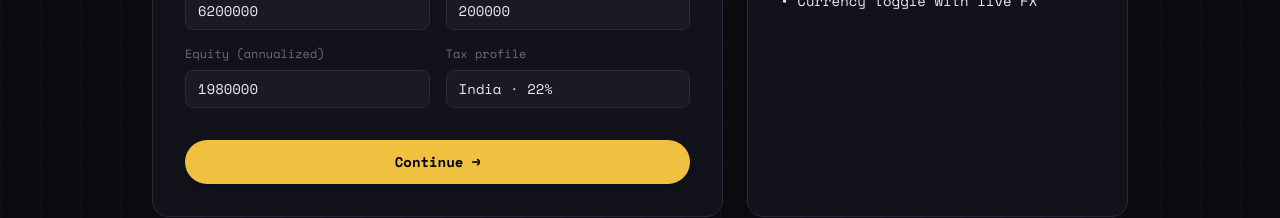
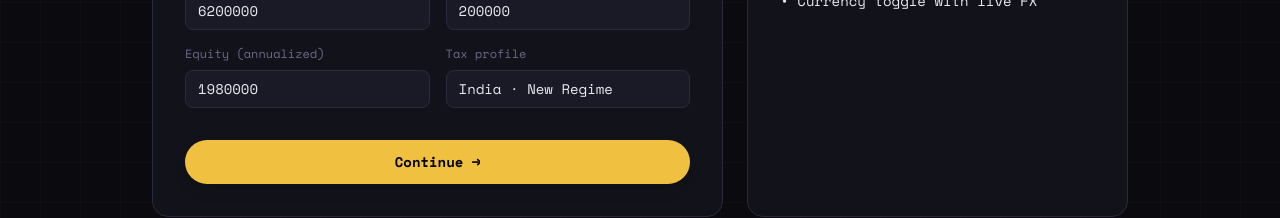
Before and after one commit to siddharthjaswal/goldilock, a Next.js app: page / in a window 1280 px wide. Shown: the part 358-576 px from the top of the page. Built offline with nearby package versions, Linux system fonts and the light colour scheme.

Commit message:
feat: india slab tax

```diff
--- a/app/page.tsx
+++ b/app/page.tsx
@@ -109,7 +109,7 @@ export default function Home() {
               <label className="text-xs text-[var(--muted)]">
                 Tax profile
                 <div className="mt-2 rounded-lg border border-[var(--border)] bg-[var(--surface2)] px-3 py-2 text-sm text-[var(--text)]">
-                  {countries.find((c) => c.code === country)?.name} · {(countries.find((c) => c.code === country)?.tax || 0) * 100}%
+                  {countries.find((c) => c.code === country)?.name} · {country === 'IN' ? 'New Regime' : `${(countries.find((c) => c.code === country)?.tax || 0) * 100}%`}
                 </div>
               </label>
             </div>
--- a/app/simulate/simulator-client.tsx
+++ b/app/simulate/simulator-client.tsx
@@ -17,13 +17,35 @@ const fallbackRates: Record<string, number> = {
 };
 
 const taxRates: Record<string, number> = {
-  IN: 0.22,
   US: 0.28,
   UK: 0.3,
   SG: 0.12,
   TH: 0.17,
   AE: 0.0,
   DE: 0.32,
+};
+
+const indiaTax = (income: number) => {
+  const taxable = Math.max(0, income - 75000);
+  let tax = 0;
+  const slabs: Array<[number, number]> = [
+    [300000, 0],
+    [400000, 0.05],
+    [300000, 0.1],
+    [200000, 0.15],
+    [300000, 0.2],
+    [Infinity, 0.3],
+  ];
+  let remaining = taxable;
+  for (const [size, rate] of slabs) {
+    if (remaining <= 0) break;
+    const chunk = Math.min(remaining, size);
+    tax += chunk * rate;
+    remaining -= chunk;
+  }
+  if (taxable <= 700000) tax = 0;
+  tax = tax * 1.04;
+  return tax;
 };
 
 const currencySymbols: Record<string, string> = {
@@ -82,14 +104,14 @@ export default function SimulatorClient() {
   };
 
   const currentTC = currentBase + currentBonus + currentEquity;
-  const currentTax = currentTC * (taxRates[country] || 0.2);
+  const currentTax = country === 'IN' ? indiaTax(currentTC) : currentTC * (taxRates[country] || 0.2);
   const currentTakeHome = currentTC - currentTax;
 
   const baseAnnual = baseMonthly * 12;
   const bonusAnnual = baseAnnual * (bonusPct / 100);
   const offerTC = baseAnnual + bonusAnnual + equityAnnual + signing;
   const recurring = baseAnnual + bonusAnnual + equityAnnual;
-  const tax = recurring * (taxRates[country] || 0.2);
+  const tax = country === 'IN' ? indiaTax(recurring) : recurring * (taxRates[country] || 0.2);
   const takeHome = recurring - tax + signing;
 
   const displayCurrent = useMemo(() => convert(currentTC, baseCurrency, displayCurrency), [currentTC, baseCurrency, displayCurrency, rates]);
@@ -172,7 +194,9 @@ export default function SimulatorClient() {
                 </div>
                 <div className="text-right">
                   <div className="text-[10px] uppercase tracking-[0.2em] text-[var(--muted)]">Tax rate</div>
-                  <div className="mt-1 text-xs text-[var(--red)]">{(taxRates[country] || 0.2) * 100}%</div>
+                  <div className="mt-1 text-xs text-[var(--red)]">
+                    {country === 'IN' ? 'New Regime' : `${(taxRates[country] || 0.2) * 100}%`}
+                  </div>
                 </div>
               </div>
             </div>
```
